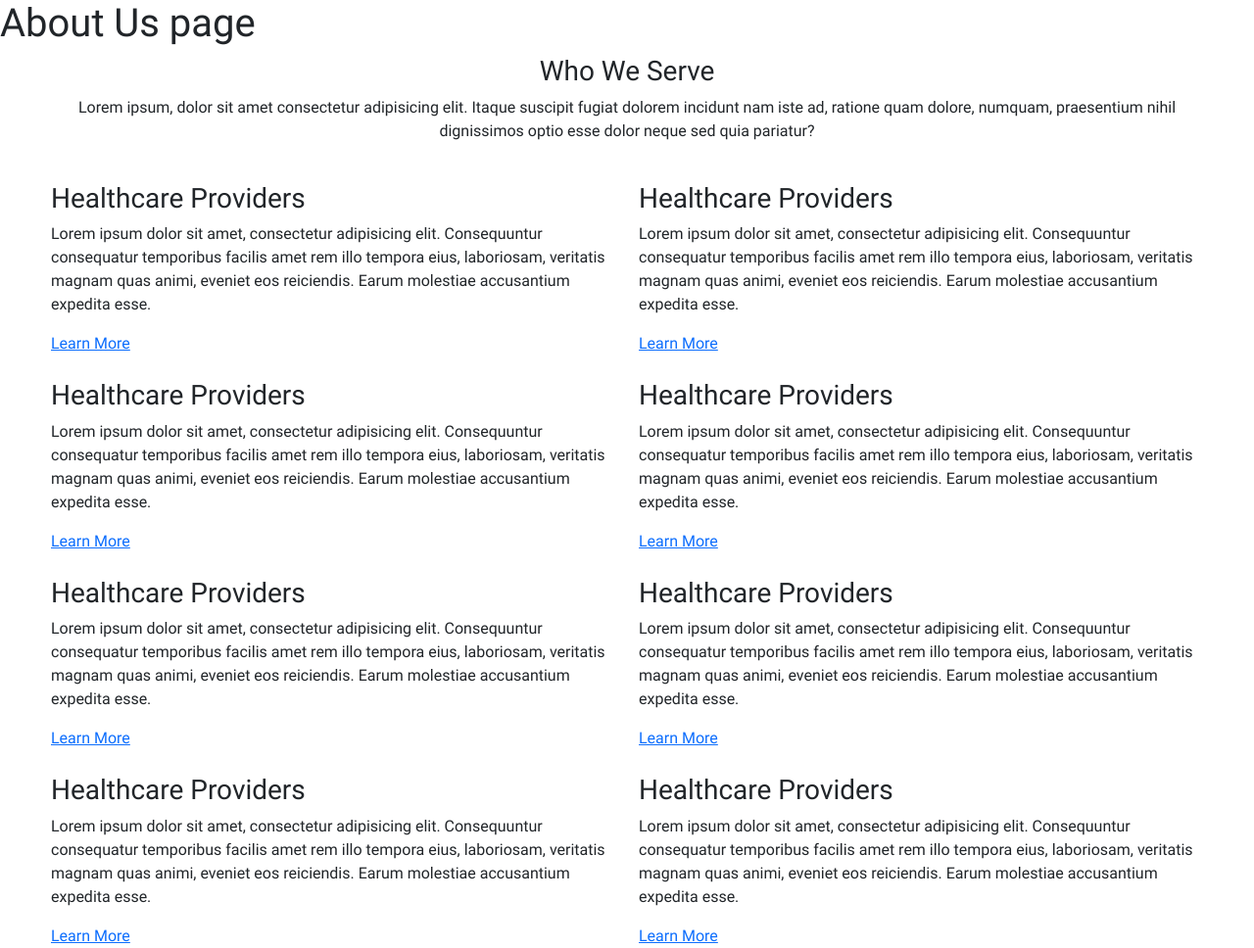
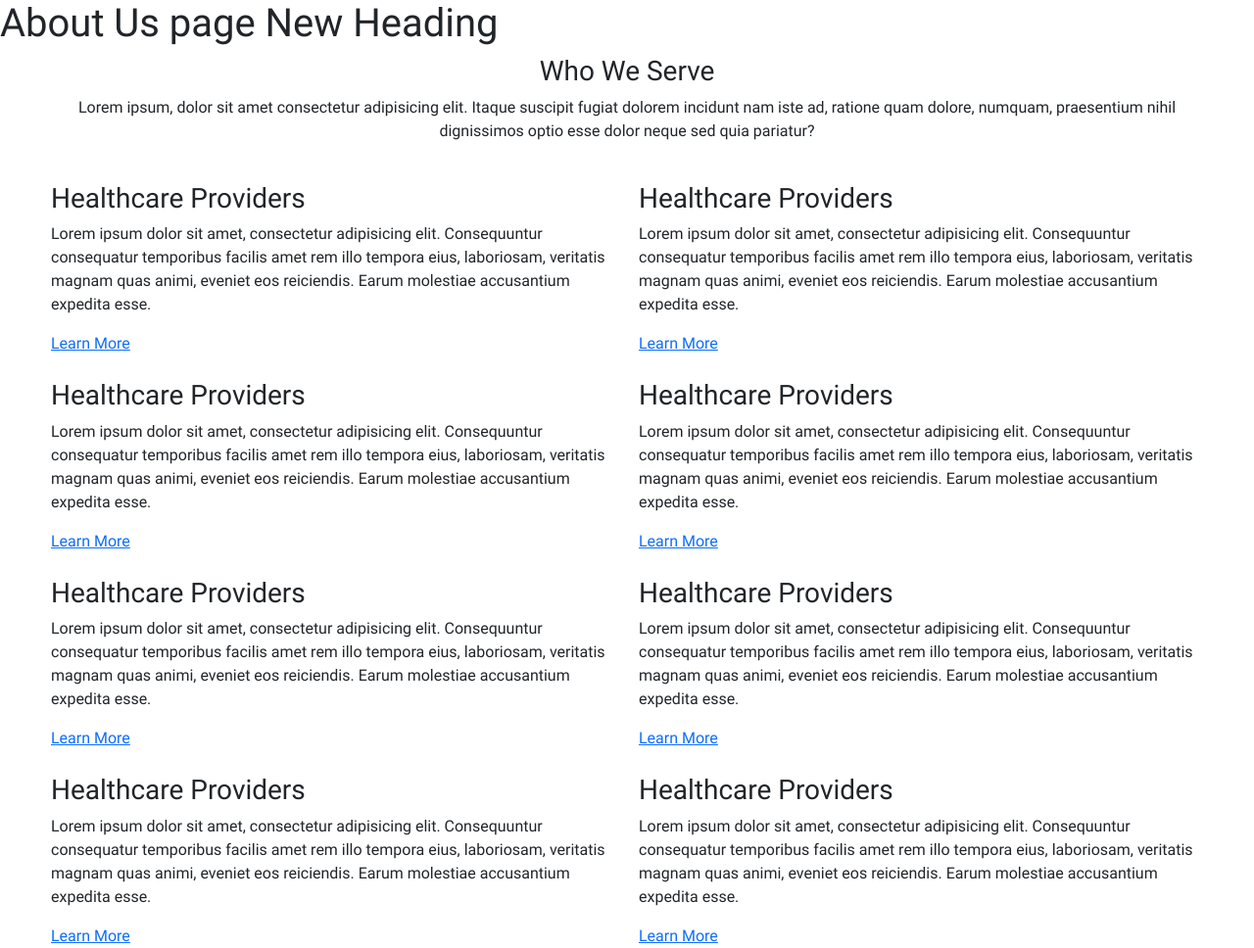
Before and after one commit to karthipasumpon/staticweb, a plain HTML site: page aboutus.html in a window 1280 px wide. Shown: the whole page at 98% size. Drawn offline with Linux system fonts and the light colour scheme.

Commit message:
Aboutus Page Header newly Added

```diff
--- a/aboutus.html
+++ b/aboutus.html
@@ -10,7 +10,7 @@
 </head>
 <body>
 
-    <h1>About Us page</h1>
+    <h1>About Us page New Heading</h1>
 
     <div class="container custom_container">
         <div class="row">
```
